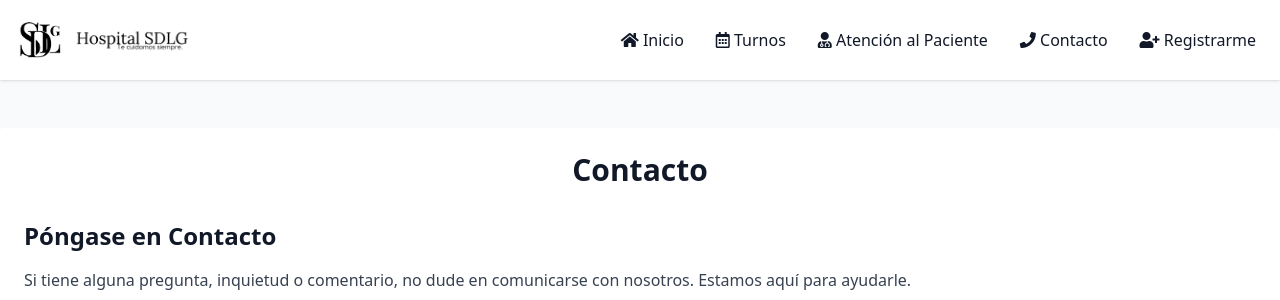
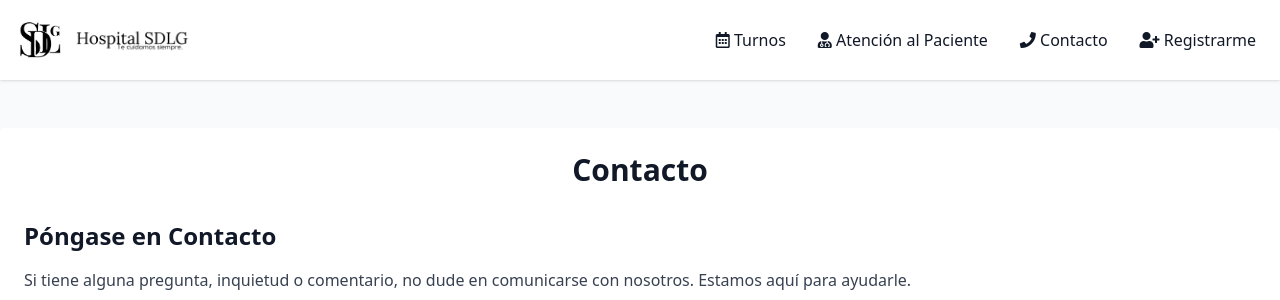
Before and after one commit to Joaquin-Gael/hospital_SDLG_dj, a Django app: page /blog/contactos/ in a window 1280 px wide. Shown: the top 300 px of the page. Run offline with Django 5.2, Linux system fonts and the light colour scheme; style sheets or scripts are compiled from the project's sources; parts of the project's set-up code (start-up, migrations or seed data) failed here and were passed over.

Commit message:
viejaaaa

```diff
--- a/hospital_SDLG_dj/blog/templates/base.html
+++ b/hospital_SDLG_dj/blog/templates/base.html
@@ -15,11 +15,11 @@
 
 <!-- Header -->
 <header class="bg-white text-gray-900 p-4 shadow">
-    <div class="container mx-auto flex justify-between items-center">
+    <div class="container mx-auto flex justify-between items-center md:space-x-40">
         {% block header_logo %}
-        <div class="flex items-center">
+        <div class="flex items-center flex-col md:flex-row">
             <img src="{% static 'IMG/logo.png' %}" alt="logo del hospital SDLG" class="h-12 mr-2">
-            <img src="{% static 'IMG/nombrelogo.png' %}" alt="nombre del hospital SDLG" class="h-12">
+            <a href="/blog/home/"><img src="{% static 'IMG/nombrelogo.png' %}" alt="nombre del hospital SDLG" class="h-12"></a>
         </div>
         {% endblock %}
         {% block nav %}
@@ -28,7 +28,6 @@
         </button>
         <nav id="navbar" class="hidden md:flex md:items-center md:space-x-4 md:justify-end w-full md:w-auto">
             <ul class="flex flex-col md:flex-row space-y-2 md:space-y-0 md:space-x-4">
-                <li><a href="/blog/home/" class="transition duration-300 ease-in-out hover:bg-black hover:text-white px-2 py-2 rounded-lg"><i class="fas fa-home"></i> Inicio</a></li>
                 <li><a href="/turnero/form/" class="transition duration-300 ease-in-out hover:bg-black hover:text-white px-2 py-2 rounded-lg"><i class="far fa-calendar-alt"></i> Turnos</a></li>
                 <li><a href="/blog/atencion_al_paciente/" class="transition duration-300 ease-in-out hover:bg-black hover:text-white px-2 py-2 rounded-lg"><i class="fas fa-user-md"></i> Atención al Paciente</a></li>
                 <li><a href="/blog/contactos" class="transition duration-300 ease-in-out hover:bg-black hover:text-white px-2 py-2 rounded-lg"><i class="fas fa-phone"></i> Contacto</a></li>
```
